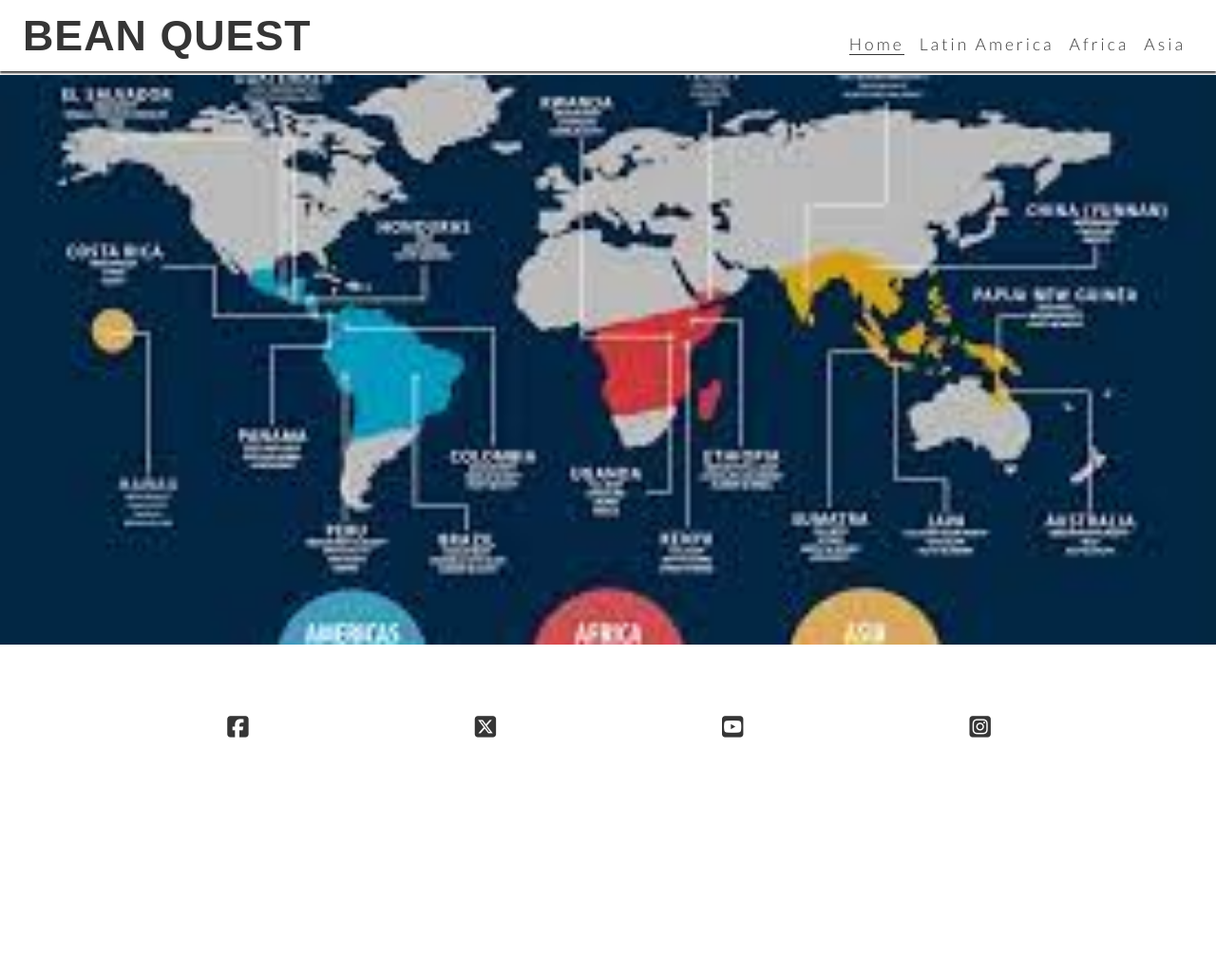
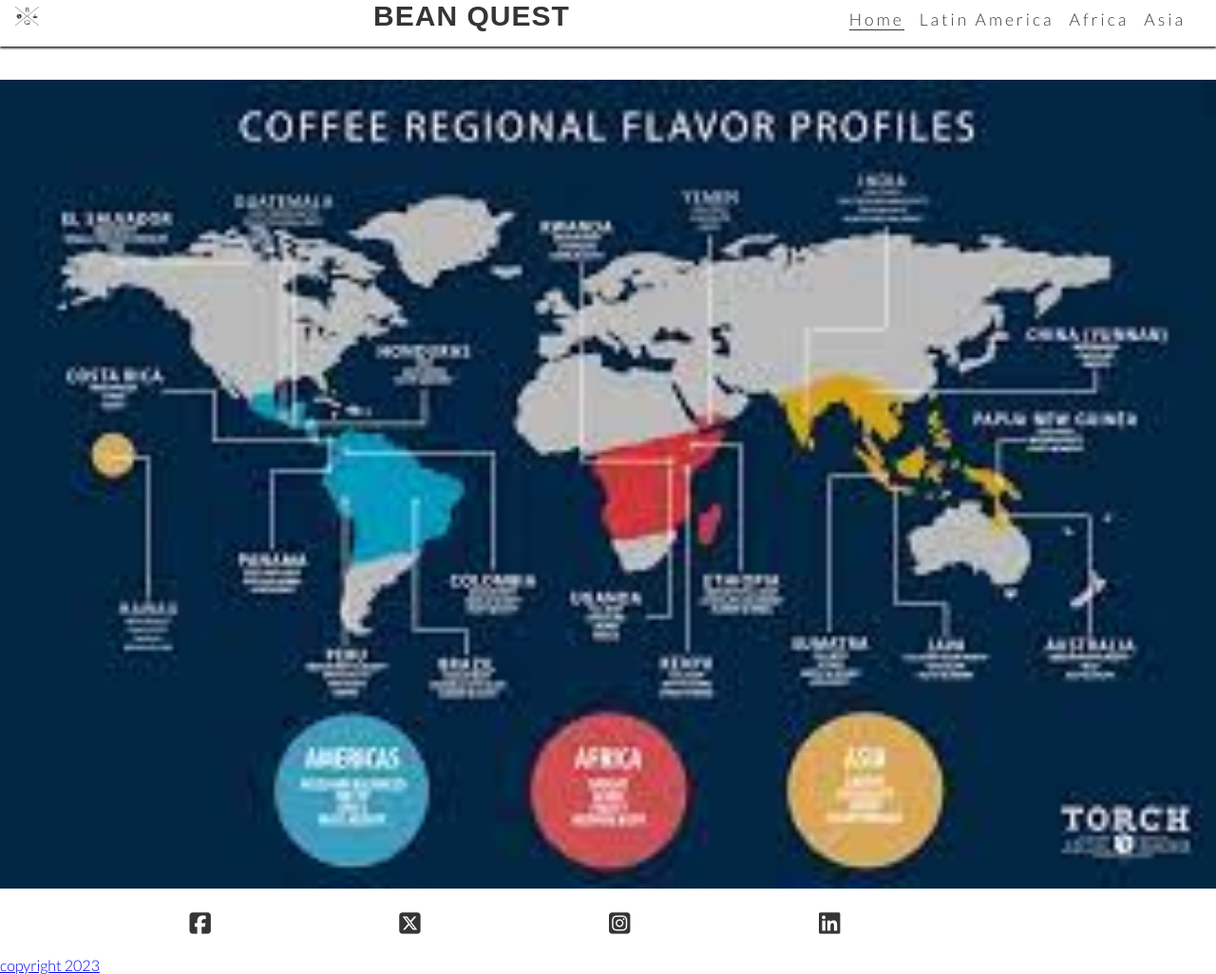
Before and after one commit to Ross-Fraser/bean-quest, a plain HTML site: page index.html in a window 1280 px wide. Shown: the whole page at 95% size. Before the commit the page ends 800 px from the top, so only its background shows below. Drawn offline with Linux system fonts and the light colour scheme; a web font is replaced by a local one.

Commit message:
Add logo to title, update footer

```diff
--- a/assets/css/style.css
+++ b/assets/css/style.css
@@ -79,7 +79,7 @@ nav {
 }
 
 .nav-toggle-label {
-    font-size: 2rem;
+    font-size: 1rem;
 }
 
 /* Main Content */
@@ -87,13 +87,6 @@ main {
     /* Make main element take up any surplus space to push footer down */
     flex: 1 0 auto;
     margin-top: 47px;
-}
-
-/* --Hero section --*/
-#hero {
-    height: 600px;
-    width: 100%;
-    background: url("../images/coffee-belt.jpg") no-repeat center center/cover;
 }
 
 /* Footer */
@@ -135,10 +128,13 @@ main {
         display: none;
     }
 
-    #logo {
-        font-size: 280%;
-        line-height: 75px;
-        margin: 0 0.5rem;
+    img {
+        padding-top: 5px;
+    }
+
+    .title {
+        font-size: 800%;
+        padding-left: 90px;
     }
 
     /* Main content */
--- a/index.html
+++ b/index.html
@@ -19,9 +19,12 @@
 <body>
 <!-- Header -->
 <header>
-    <a href="index.html">
-        <h1 id="logo">Bean Quest</h1>
-    </a>
+    <div class="logo">
+        <img src="assets/images/logo.png" alt="A cross with BQ vertical and coffee bean and cup horizontal" width="25" height="25">
+    </div>
+    <div class="title">
+        <h1>Bean Quest</h1>
+    </div>
     <input type="checkbox" id="nav-toggle" name="nav-toggle">
     <label for="nav-toggle" class="nav-toggle-label">
         <i class="fa-solid fa-bars"></i>
@@ -38,7 +41,9 @@
 
 <!-- Main Content-->
 <main>
-    <section id="hero"></section>
+    <section id="hero">
+        <img src="assets/images/coffee-belt.jpg" atl="the coffee belt" width="100%" height="20%">
+    </section>
 </main>
 
 
@@ -56,16 +61,17 @@
                 <i class="fa-brands fa-square-x-twitter"></i></a>
         </li>
         <li>
-            <a href="https://www.youtube.com/" target="_blank" rel="noopener"
-                aria-label="Visit our Youtube page (opens in a new tab)">
-                <i class="fa-brands fa-square-youtube"></i></a>
-        </li>
-        <li>
             <a href="https://www.instagram.com/" target="_blank" rel="noopener"
                 aria-label="Visit our Instagram page (opens in a new tab)">
                 <i class="fa-brands fa-square-instagram"></i></a>
         </li>
+        <li>
+            <a href="https://www.linkedin.com/" target="_blank" rel="noopener"
+                aria-label="Visit our Linkedin page (opens in a new tab)">
+                <i class="fa-brands fa-linkedin"></i>
+        </li>
     </ul>
+    <p>copyright 2023</p>
 </footer>
 
 <!-- Font awesome kit -->
```
Also changed, not shown: assets/images/logo.png (added).
